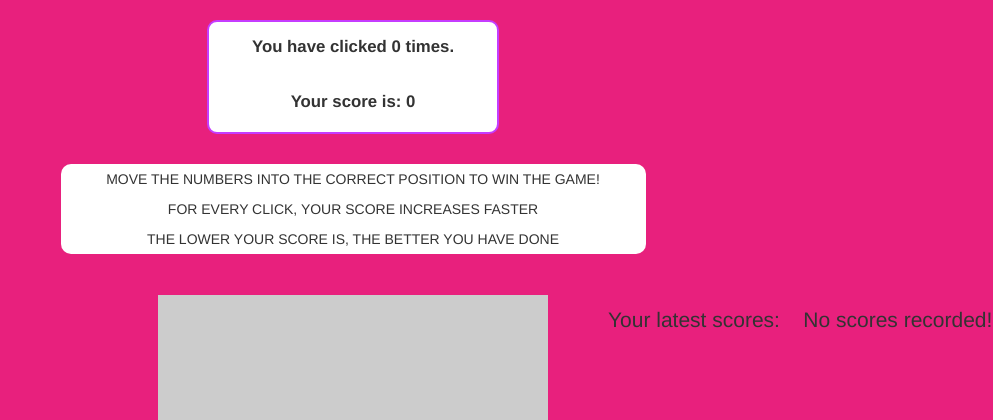
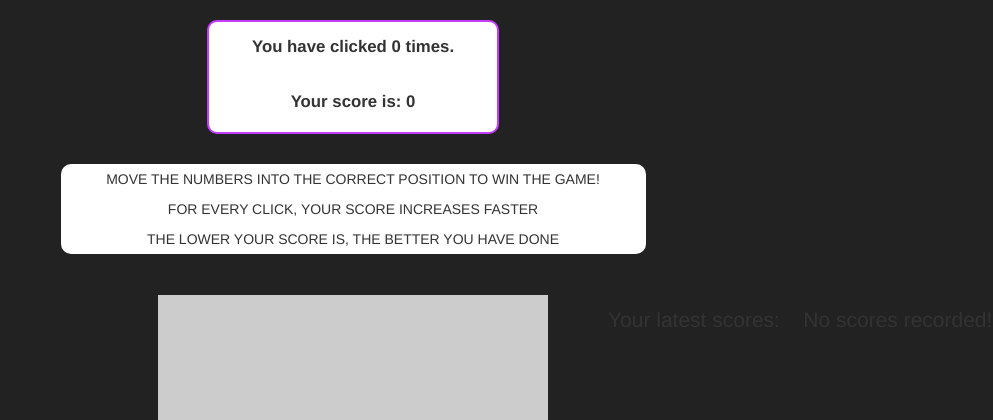
Before and after one commit to Hunsinger/Shifty, a plain HTML site: page index.html in a window 1280 px wide. Shown: the top 420 px of the page, without its empty margins (287-1280 px from the left). Drawn offline with Linux system fonts and the light colour scheme.

Commit message:
changed background color

```diff
--- a/css/styles.css
+++ b/css/styles.css
@@ -1,5 +1,5 @@
 body {
-	background-color: #E8207D;
+	background-color: #222;
 }
 
 .centered {
```
